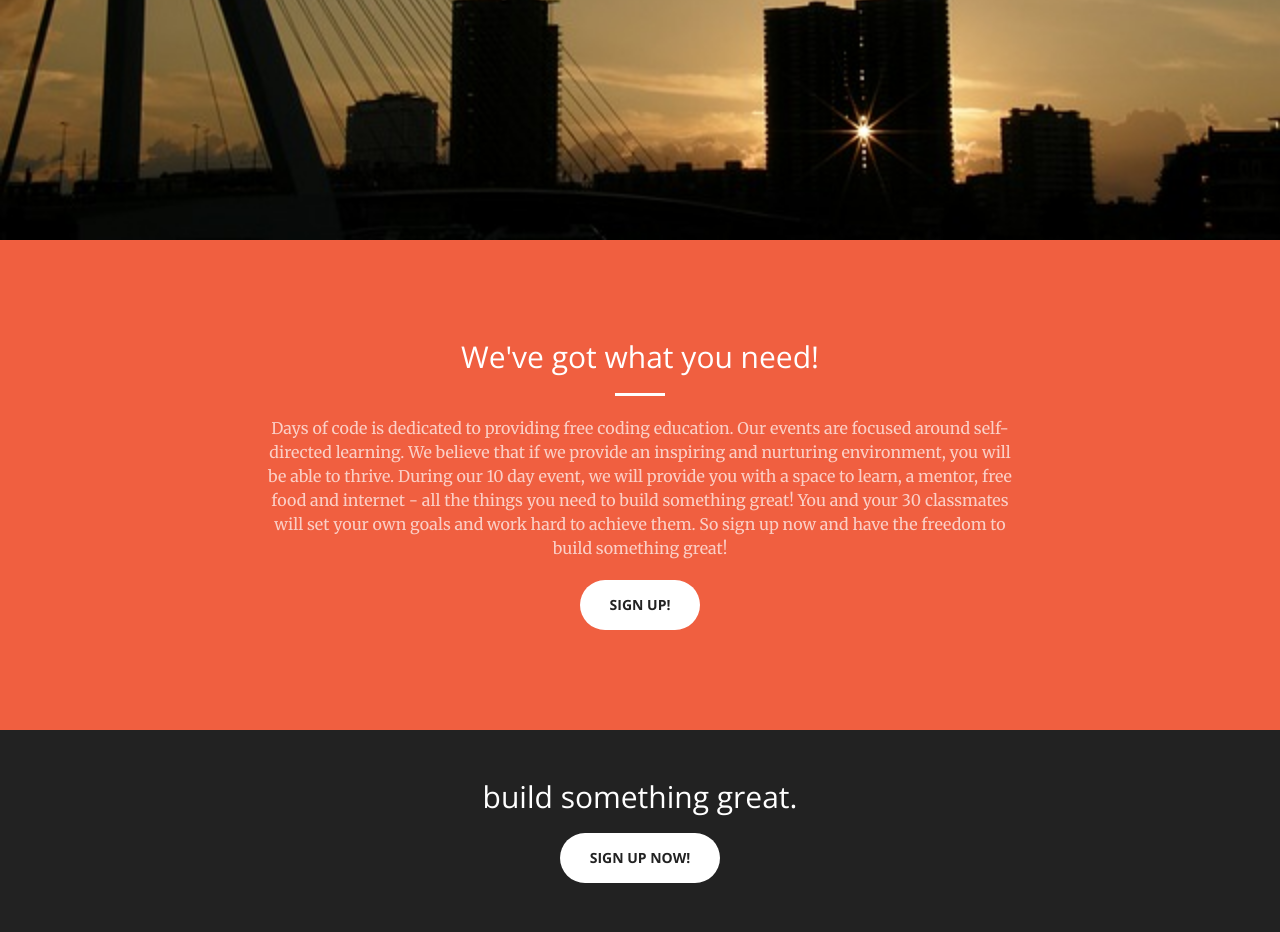
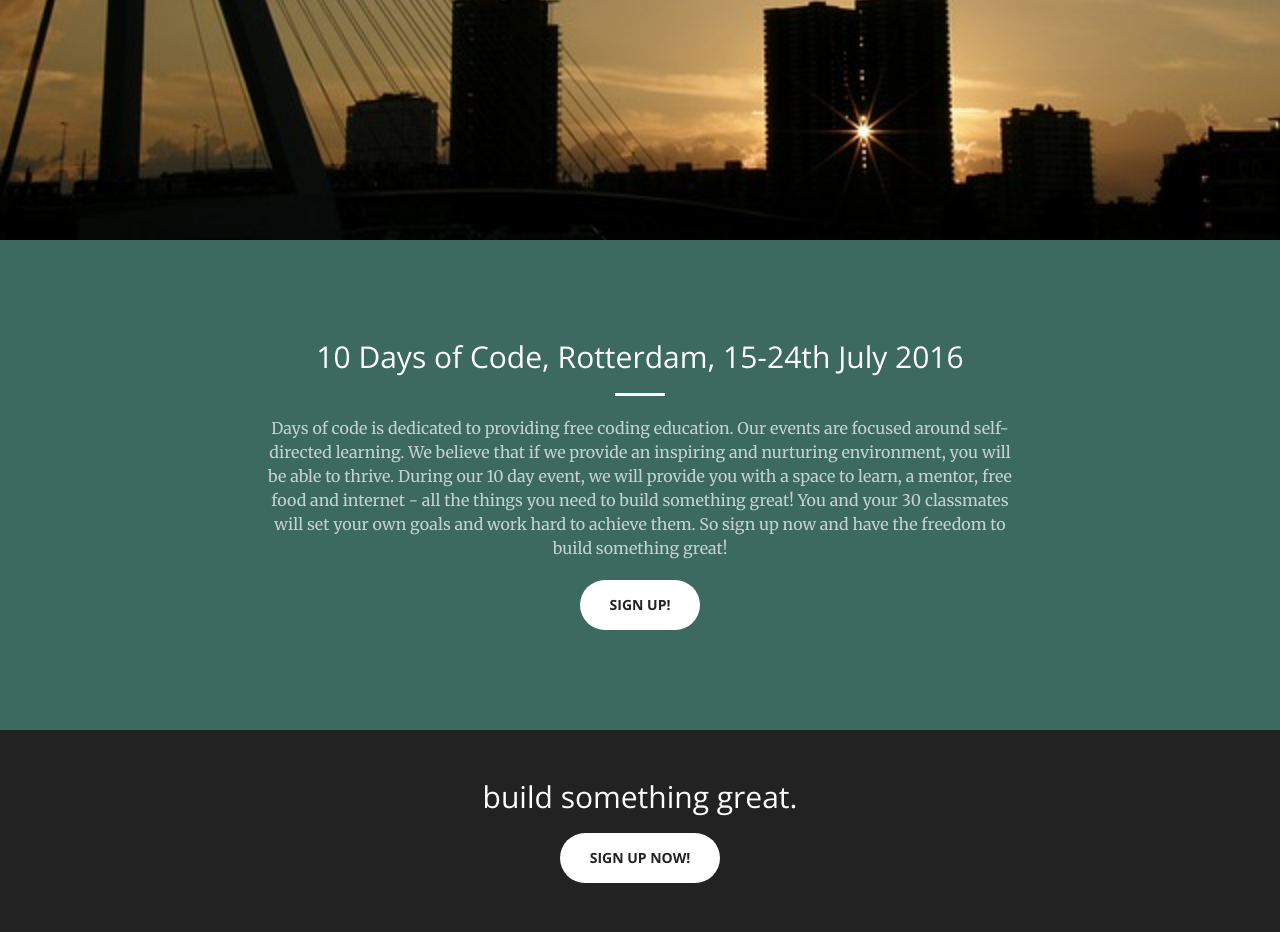
Before and after one commit to abbeywaldron/daysofcode, a PHP site: page /main.html in a window 1280 px wide. Shown: the part 560-1492 px from the top of the page. Run offline with PHP 8.4, Linux system fonts and the light colour scheme.

Commit message:
start changing colours

```diff
--- a/css/creative.css
+++ b/css/creative.css
@@ -58,7 +58,8 @@ p {
 }
 
 .bg-primary {
-    background-color: #f05f40;
+   # background-color: #f05f40;
+ background-color: #3c6a60;
 }
 
 .bg-dark {
--- a/main.html
+++ b/main.html
@@ -89,7 +89,7 @@
         <div class="container">
             <div class="row">
                 <div class="col-lg-8 col-lg-offset-2 text-center">
-                    <h2 class="section-heading">We've got what you need!</h2>
+                    <h2 class="section-heading">10 Days of Code, Rotterdam, 15-24th July 2016</h2>
                     <hr class="light">
                     <p class="text-faded">Days of code is dedicated to providing free coding education. Our events are focused around self-directed learning. We believe that if we provide an inspiring and nurturing environment, you will be able to thrive. During our 10 day event, we will provide you with a space to learn, a mentor, free food and internet - all the things you need to build something great! You and your 30 classmates will set your own goals and work hard to achieve them. So sign up now and have the freedom to build something great!</p>
                     <a href="http://goo.gl/forms/pCOCtrx2YS" class="btn btn-default btn-xl" target="top">Sign Up!</a>
```
Also changed, not shown: 1 other file.
